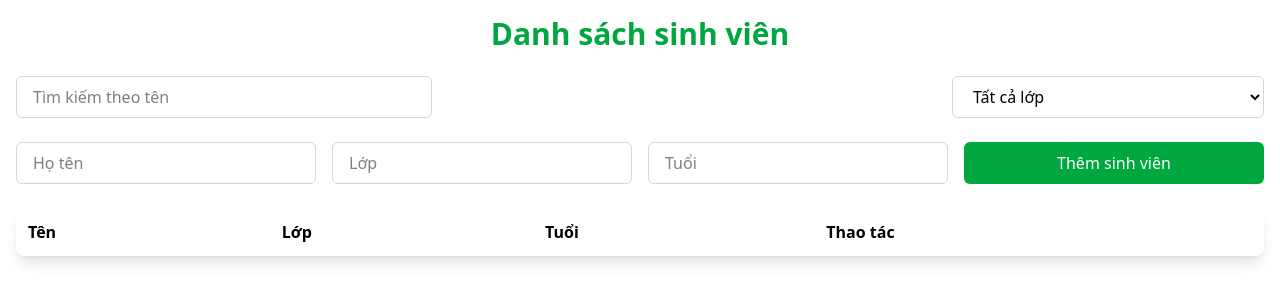
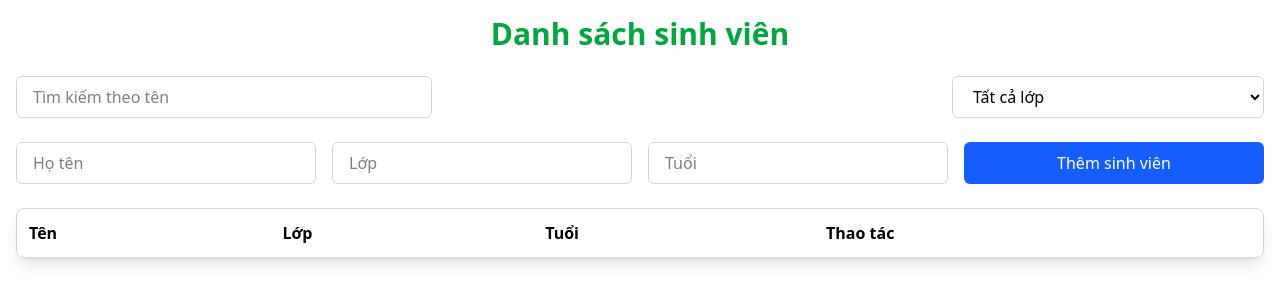
Before and after one commit to Quyen2111/22640121_NguyenTrungQuyen_KTReact, a React (Vite) app in the folder baikt/: page / in a window 1280 px wide. Shown: the top 304 px of the page. Built offline with nearby package versions, Linux system fonts and the light colour scheme.

Commit message:
cai thien giao dien

```diff
--- a/baikt/src/App.jsx
+++ b/baikt/src/App.jsx
@@ -115,13 +115,13 @@ function App() {
         />
         <button
           onClick={handleAdd}
-          className="w-full md:w-auto bg-green-600 text-white px-6 py-2 rounded-md hover:bg-green-700 transition duration-200"
+          className="w-full md:w-auto bg-blue-600 text-white px-6 py-2 rounded-md hover:bg-green-700 transition duration-200"
         >
           Thêm sinh viên
         </button>
       </div>
 
-      <div className="overflow-x-auto bg-white rounded-lg shadow-lg">
+      <div className="w-full table-auto border border-gray-300 shadow-lg rounded-lg">
 
         <table className="min-w-full table-auto">
           <thead>
```
Also changed, not shown: baikt/MinhChung/cau10b.png (added).
